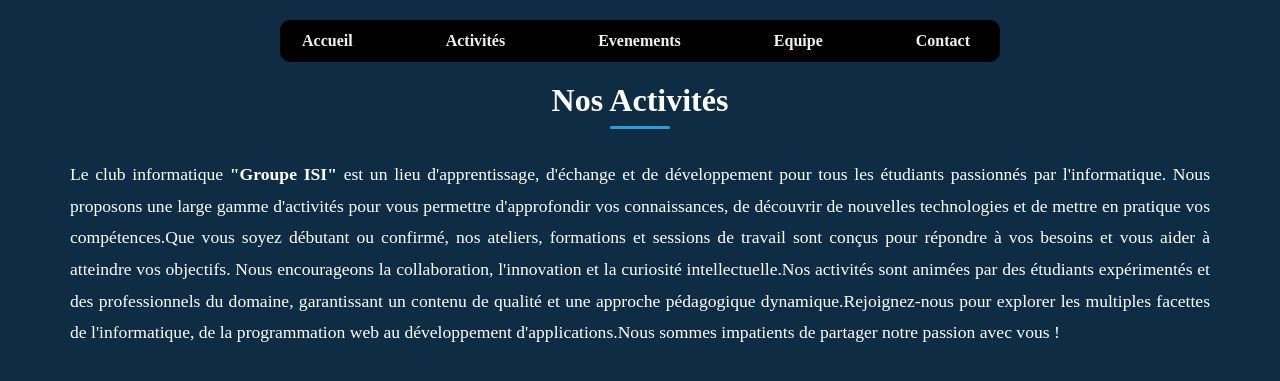
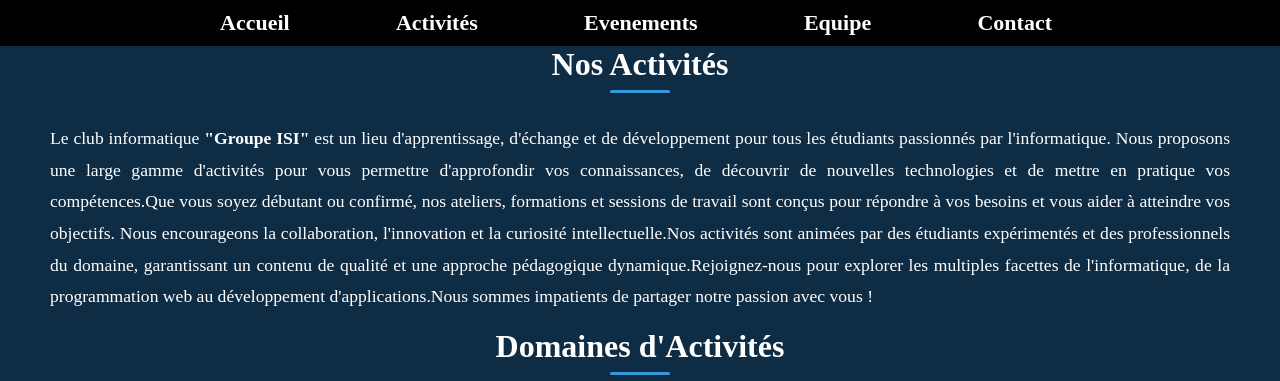
Before and after one commit to Yacine0308/ISI-Club-Etudiant, a plain HTML site: page HTML/activités.html in a window 1280 px wide. Shown: the top 381 px of the page. Drawn offline with Linux system fonts and the light colour scheme.

Commit message:
changement

```diff
--- a/CSS/acceuil.css
+++ b/CSS/acceuil.css
@@ -11,7 +11,7 @@
 }
 .navbar{
   padding: 0 200px 0 200px;
-  background-color: #fff;
+  background-color: #000;
 }
 .menu li{
     margin-right: 8px;
@@ -31,11 +31,10 @@ ul{
 }
 ul a{
     text-decoration: none;
-    color: #000;
+    color: #fff;
     transition:0.2s;
     font-weight: bold;
     font-size: 22px;
-    font-family: sans-serif;
 }
 .header-image{
     color: white;
--- a/CSS/activites.css
+++ b/CSS/activites.css
@@ -4,10 +4,8 @@
     box-sizing: border-box;
 }
 .navbar{
-  padding: 2px 2px 2px 2px;
+  padding: 0 200px 0 200px;
   background-color: #000;
-  margin:0 260px 0 260px;
-  border-radius: 10px;
 }
 .menu li{
     margin-right: 8px;
@@ -28,13 +26,12 @@ ul{
 }
 ul a{
     text-decoration: none;
-    color: #f1f1f1;
+    color: #FFF;
     transition:0.2s;
     font-weight: bold;
-    font-size: 22px;
+    font-size: 22px;
 }
 main {
-    padding: 20px;
     background-color:#0f2c45;
 }
 
@@ -58,7 +55,7 @@ h2::after {
     border-radius: 5px;
 }
 .intro-section {
-    padding: 20px 0;
+
     text-align: justify;
     margin-bottom: 40px;
     color: white;
@@ -78,7 +75,7 @@ h2::after {
     display: grid;
     gap: 30px;
     margin-bottom: 50px;
-    padding: 20px 0;
+    padding: 20px;
     grid-template-columns: repeat(auto-fill, minmax(280px, 1fr));
     margin: 0 50px 0 50px;
 }
--- a/CSS/calendrier.css
+++ b/CSS/calendrier.css
@@ -5,7 +5,7 @@
 }
 .navbar{
  padding: 0 200px 0 200px;
-  background-color: #fff;
+  background-color: #000;
 }
 .menu li{
     margin-right: 8px;
@@ -27,18 +27,20 @@ ul{
 }
 ul a{
     text-decoration: none;
-    color: #000;
+    color: #fff;
     transition:0.2s;
     font-weight: bold;
     font-size:22px;
+    font-family: serif;
 }
-body {
+.container-1{
+  background-color:#0f2c45;
   font-family: Arial, sans-serif;
-  background: #0f2c45;
   margin: 0;
 }
 
 .container {
+
   max-width: 1000px;
   margin: auto;
   text-align: center;
--- a/CSS/contact.css
+++ b/CSS/contact.css
@@ -5,7 +5,7 @@
 }
 .navbar{
   padding: 0 200px 0 200px;
-  background-color: #fff;
+  background-color: #000;
 
 }
 .menu li{
@@ -27,14 +27,13 @@ ul{
 }
 ul a{
     text-decoration: none;
-    color: #000;
+    color: #fff;
     transition:0.2s;
     font-weight: bold;
     font-size: 22px;
 }
 
-body {
-    font-family: Arial, sans-serif;
+.container-1{
     background: #0f2c45;
 }
 h2 {
--- a/HTML/activités.html
+++ b/HTML/activités.html
@@ -11,11 +11,11 @@
                  <div class="navbar">
             <div class="menu">
                 <ul>
-                    <li><a href="#Accueil">Accueil<span></span></a></li>
+                    <li><a href="index.html" target="_blank">Accueil<span></span></a></li>
                     <li><a href="#NosActivités"> Activités <span></span></a></li>
-                    <li><a href="#NosEvenement"> Evenements <span></span></a></li>
+                    <li><a href="calendrier.html" target="_blank"> Evenements <span></span></a></li>
                     <li><a href="#Equipe">Equipe <span></span></a></li>
-                    <li><a href="#contact">Contact <span></span></a></li>
+                    <li><a href="contact.html" target="_blank">Contact <span></span></a></li>
                 </ul>
             </div>
     </div>
```
Also changed, not shown: HTML/calendrier.html (+5 -3 lines), HTML/contact.html (+1 -1 lines), HTML/index.html (+1 -1 lines).
